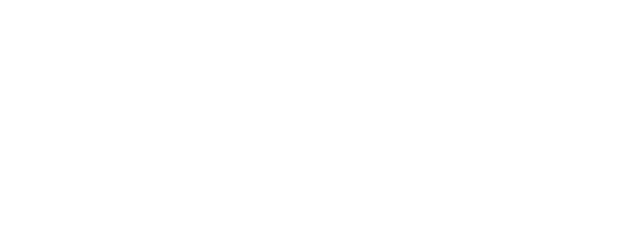
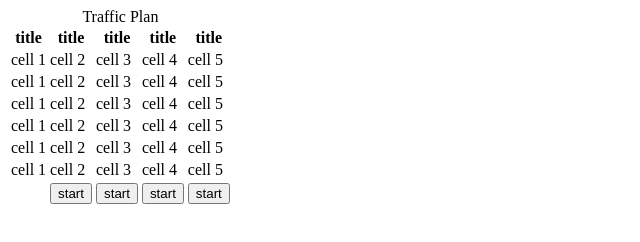
Before and after one commit to JaneTyrant/table_11-05, a plain HTML site: page index.html in a window 1280 px wide. Shown: the whole page, without its empty margins (0-640 px from the left). Drawn offline with Linux system fonts and the light colour scheme.

Commit message:
Change table structure

```diff
--- a/index.html
+++ b/index.html
@@ -8,51 +8,70 @@
     <link rel="stylesheet" href="./assets/css/style.css">
 </head>
 <body>
-
     <table>
-        <caption></caption>
+        <caption>Traffic Plan</caption>
         <thead>
             <tr>
-                <th></th>
-                <th></th>
-                <th></th>
-                <th></th>
-                <th></th>
+                <th>title</th>
+                <th>title</th>
+                <th>title</th>
+                <th>title</th>
+                <th>title</th>
             </tr>
         </thead>
         <tbody>
             <tr>
-                <td></td>
-                <td></td>
-                <td></td>
-                <td></td>
-                <td></td>
+                <td>cell 1</td>
+                <td>cell 2</td>
+                <td>cell 3</td>
+                <td>cell 4</td>
+                <td>cell 5</td>
             </tr>
             <tr>
-                <td></td>
-                <td></td>
-                <td></td>
-                <td></td>
-                <td></td>
+                <td>cell 1</td>
+                <td>cell 2</td>
+                <td>cell 3</td>
+                <td>cell 4</td>
+                <td>cell 5</td>
             </tr>
             <tr>
-                <td></td>
-                <td></td>
-                <td></td>
-                <td></td>
-                <td></td>
+                <td>cell 1</td>
+                <td>cell 2</td>
+                <td>cell 3</td>
+                <td>cell 4</td>
+                <td>cell 5</td>
+            </tr>
+            <tr>
+                <td>cell 1</td>
+                <td>cell 2</td>
+                <td>cell 3</td>
+                <td>cell 4</td>
+                <td>cell 5</td>
+            </tr>
+            <tr>
+                <td>cell 1</td>
+                <td>cell 2</td>
+                <td>cell 3</td>
+                <td>cell 4</td>
+                <td>cell 5</td>
+            </tr>
+            <tr>
+                <td>cell 1</td>
+                <td>cell 2</td>
+                <td>cell 3</td>
+                <td>cell 4</td>
+                <td>cell 5</td>
             </tr>
         </tbody>
         <tfoot>
             <tr>
                 <td></td>
-                <td></td>
-                <td></td>
-                <td></td>
-                <td></td>
+                <td><button>start</button></td>
+                <td><button>start</button></td>
+                <td><button>start</button></td>
+                <td><button>start</button></td>
             </tr>
         </tfoot>
     </table>
-
 </body>
 </html>
```
